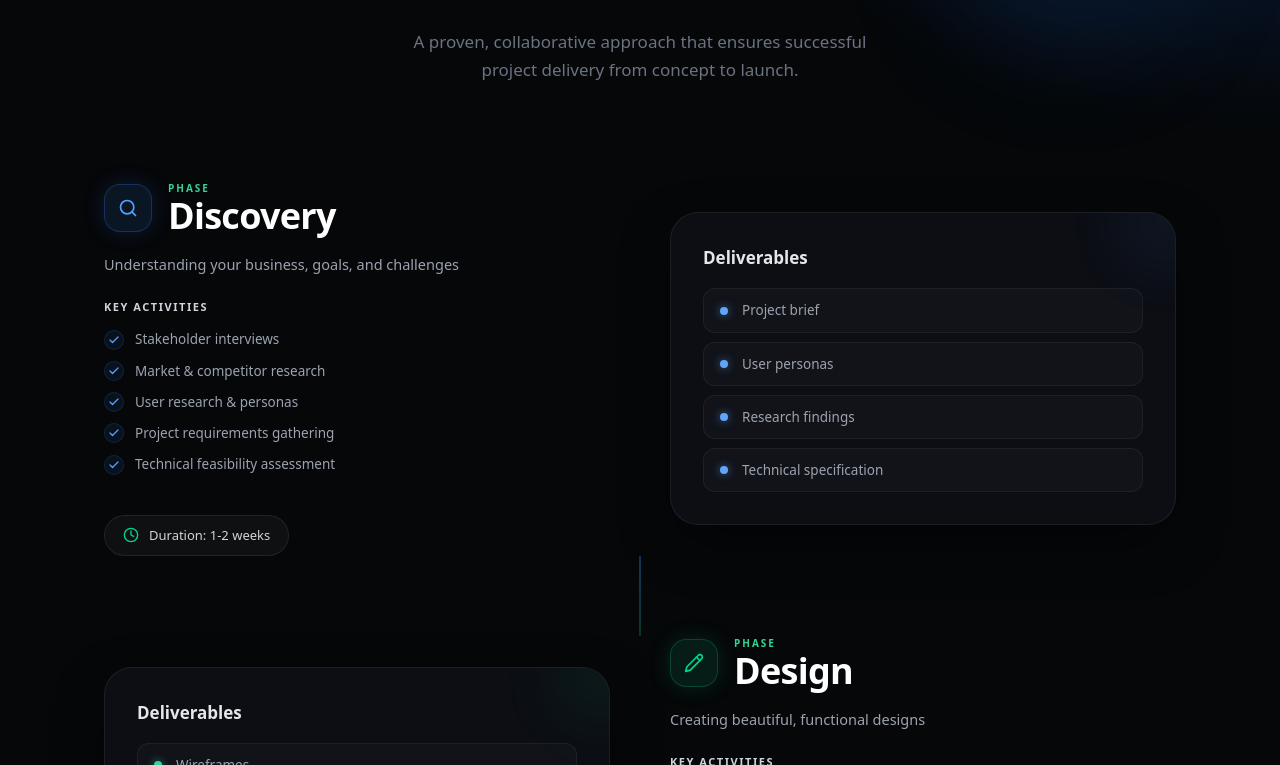
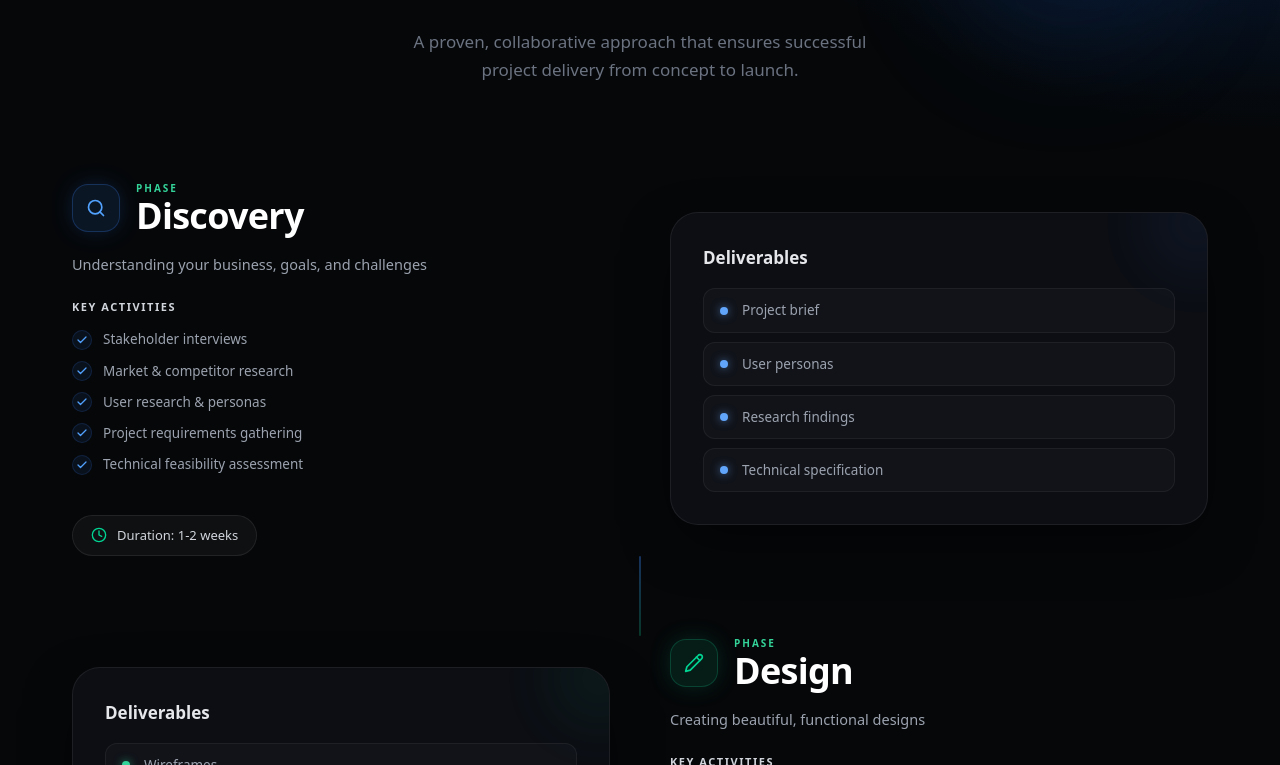
Before and after one commit to sathish6502/Digital-Market, a React (Vite) app: page /ourprocess in a window 1280 px wide. Shown: the part 335-1100 px from the top of the page. Built offline with nearby package versions, Linux system fonts and the light colour scheme.

Commit message:
alignment changes

```diff
--- a/src/Components/Ourprocess/Work.jsx
+++ b/src/Components/Ourprocess/Work.jsx
@@ -435,12 +435,11 @@
 
 <div
   ref={heroRef}
+  className="max-w-7xl mx-auto px-4 sm:px-6 md:px-12 text-center relative z-10"
   style={{
-            maxWidth:900, margin:"0 auto", padding:"0 24px",
-            textAlign:"center", position:"relative", zIndex:1,
     opacity: heroVisible ? 1 : 0,
     transform: heroVisible ? "translateY(0)" : "translateY(28px)",
-            transition:"opacity 0.8s ease, transform 0.8s ease",
+    transition: "opacity 0.8s ease, transform 0.8s ease",
   }}
 >
           <div style={{ display:"flex", justifyContent:"center", marginBottom:28 }}>
@@ -479,11 +478,7 @@
   paddingLeft: 24,
   paddingRight: 24, // 🔥 outer safe spacing
 }}>
-      <div style={{
-  maxWidth: 1200,
-  margin: "0 auto",
-  padding: "0 64px", // 🔥 more side space
-}}>
+      <div className="max-w-7xl mx-auto px-4 sm:px-6 md:px-12">
           {PHASES.map((phase, i) => (
             <React.Fragment key={phase.title}>
               <PhaseRow phase={phase} index={i} />
```
Also changed, not shown: src/App.jsx (+12 -2 lines). Lines whose indentation alone changed are shown as unchanged.
